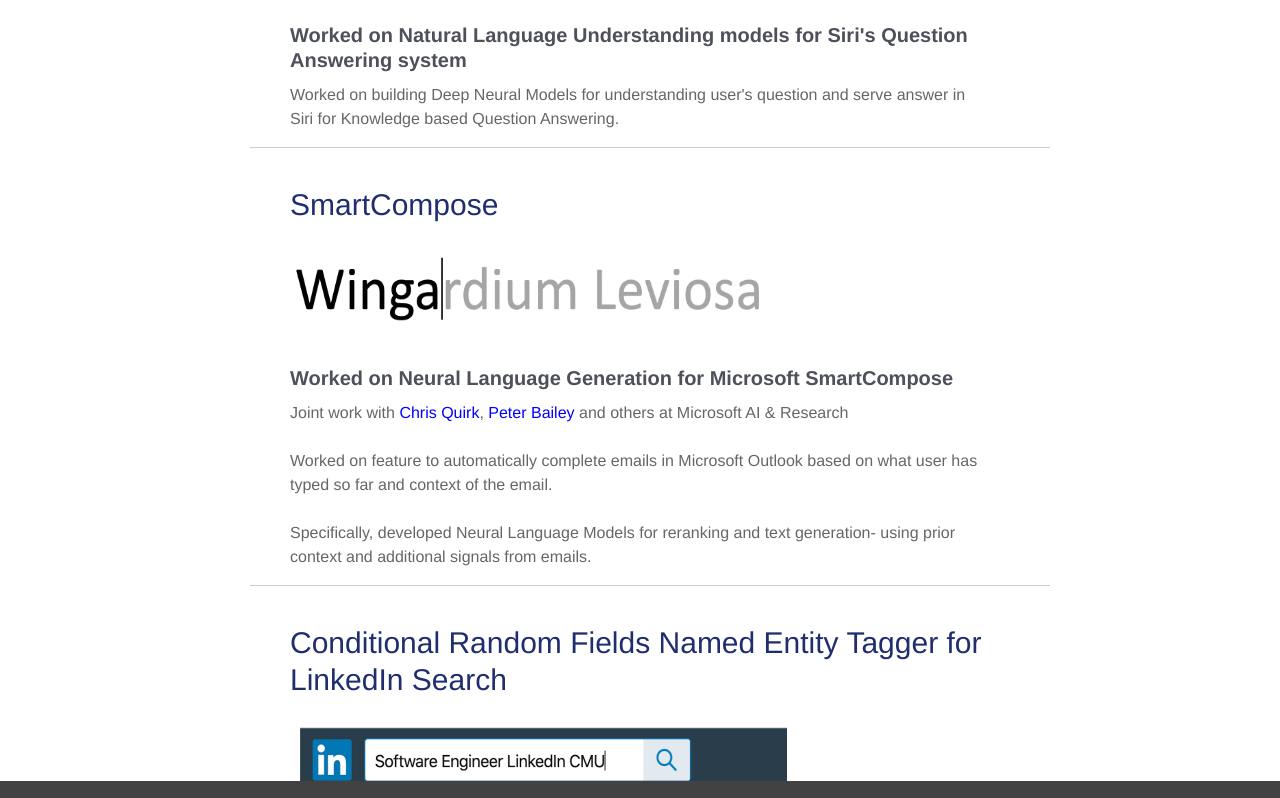
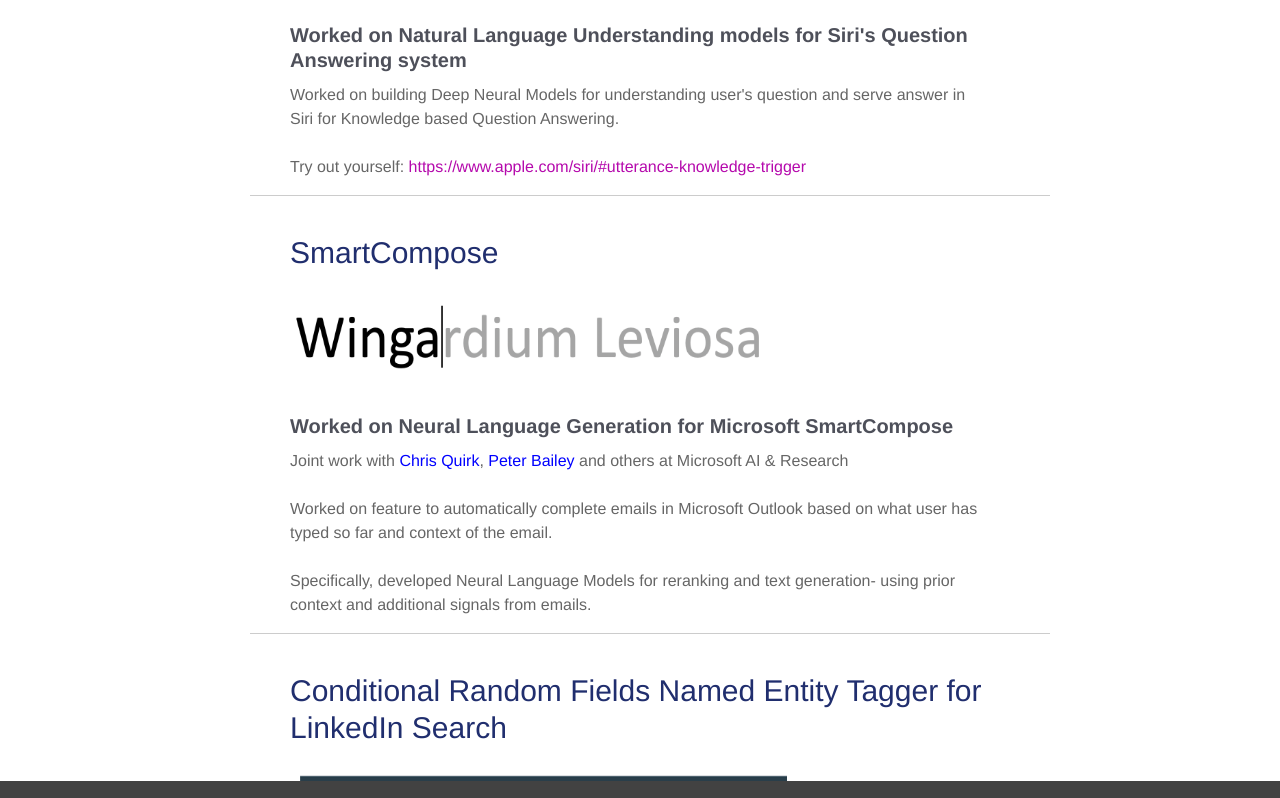
Before and after one commit to kartikperisetla/kartikperisetla.github.io, a Jekyll site: the page built from _pages/projects.md, in a window 1280 px wide and 900 px high, scrolled down 444 px, cut to the strip 102-900 px from the top of the window. Built offline with Jekyll 4.4.1, drawn with Linux system fonts in a browser that asks for light colours; nearby versions of some CDN libraries.

Commit message:
nit update

```diff
--- a/_pages/projects.md
+++ b/_pages/projects.md
@@ -9,7 +9,8 @@
 <img class="thumbnail" src="/assets/img/siri_nlu.jpg"  width="520px" height="250px"  border="0px"/>
 <p align="justify">
     <b><h4 style="color:#4E505A"> Worked on Natural Language Understanding models for Siri's Question Answering system </h4></b>
-    Worked on building Deep Neural Models for understanding user's question and serve answer in Siri for Knowledge based Question Answering.
+    Worked on building Deep Neural Models for understanding user's question and serve answer in Siri for Knowledge based Question Answering.<br/><br/>
+    Try out yourself: <a href="https://www.apple.com/siri/#utterance-knowledge-trigger">https://www.apple.com/siri/#utterance-knowledge-trigger</a>
 </p>
 <h4 class="year" />
 <br />
```
